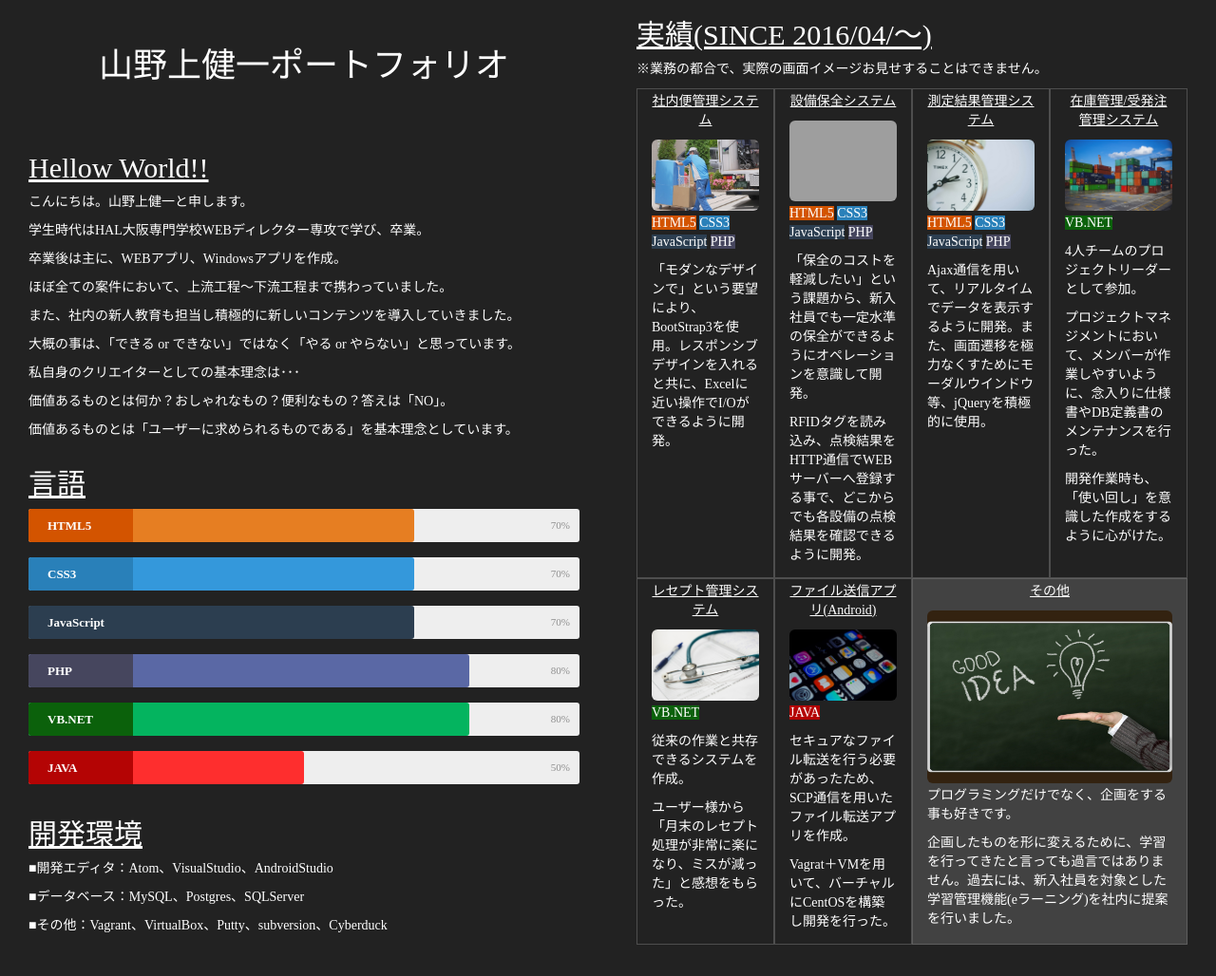
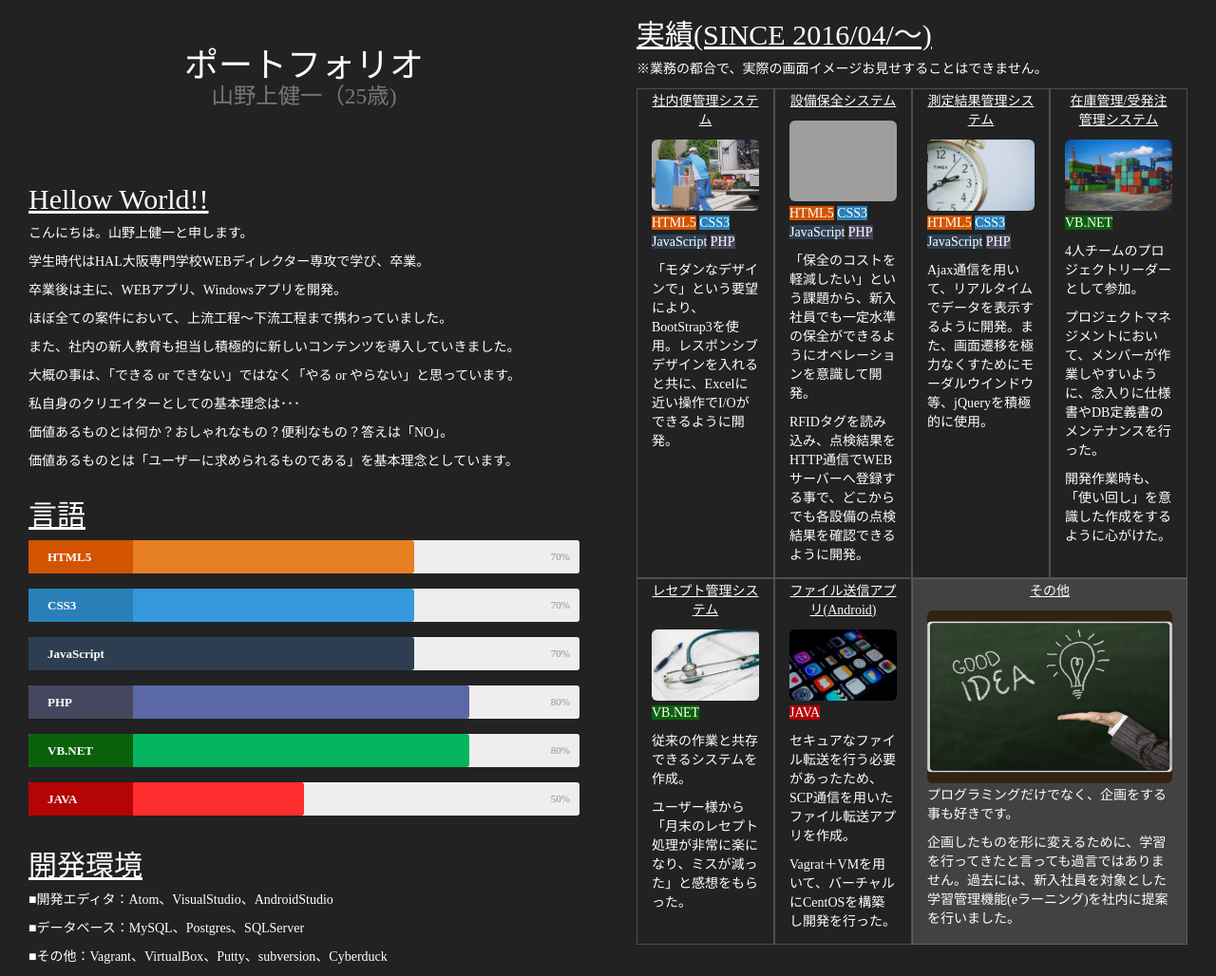
Before and after one commit to yamanoueK/yamanoueK.github.io, a plain HTML site: page index.html in a window 1280 px wide. Shown: the whole page at 95% size. Before the commit the page ends 1005 px from the top, so only its background shows below. Drawn offline with Linux system fonts and the light colour scheme; grey boxes are pictures that could not be loaded.

Commit message:
ポートフォリオ
ポートフォリオ

```diff
--- a/index.html
+++ b/index.html
@@ -29,13 +29,13 @@
 	</head>
 	<body>
 		<div class="container-fluid col-lg-6 col-md-12 col-sm-12 col-xs-12">
-			<h1>山野上健一ポートフォリオ</h1>
+			<h1>ポートフォリオ<p class="small">山野上健一（25歳)</p></h1>
 
 			<div class="col-md-12 col-sm-12 col-xs-12">
 				<h2 class="underline">Hellow World!!</h2>
 				<p>こんにちは。山野上健一と申します。</p>
 				<p>学生時代はHAL大阪専門学校WEBディレクター専攻で学び、卒業。</p>
-				<p>卒業後は主に、WEBアプリ、Windowsアプリを作成。</p>
+				<p>卒業後は主に、WEBアプリ、Windowsアプリを開発。</p>
 				<p>ほぼ全ての案件において、上流工程～下流工程まで携わっていました。</p>
 				<p>また、社内の新人教育も担当し積極的に新しいコンテンツを導入していきました。</p>
 				<p>大概の事は、「できる or できない」ではなく「やる or やらない」と思っています。</p>
```
